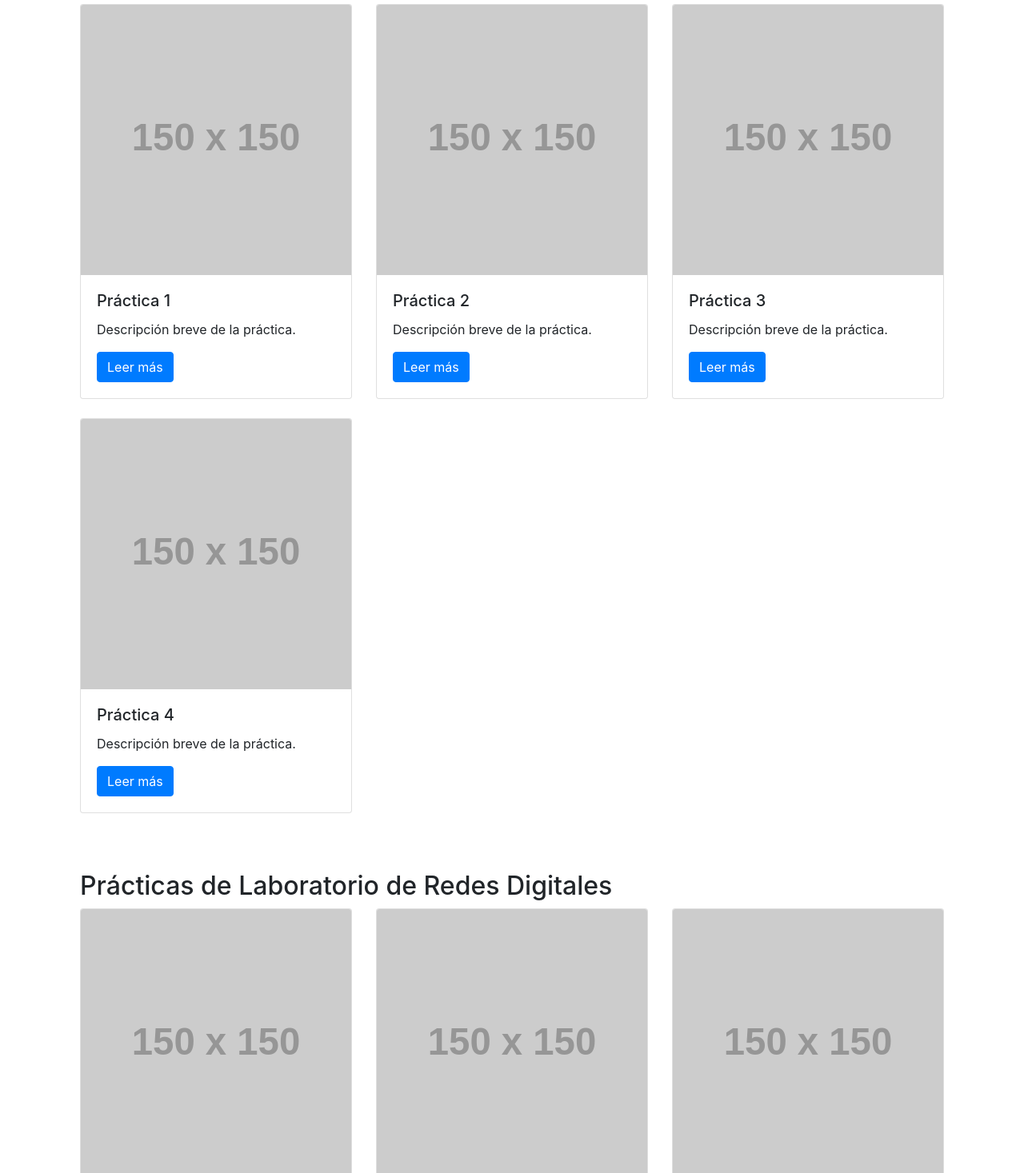
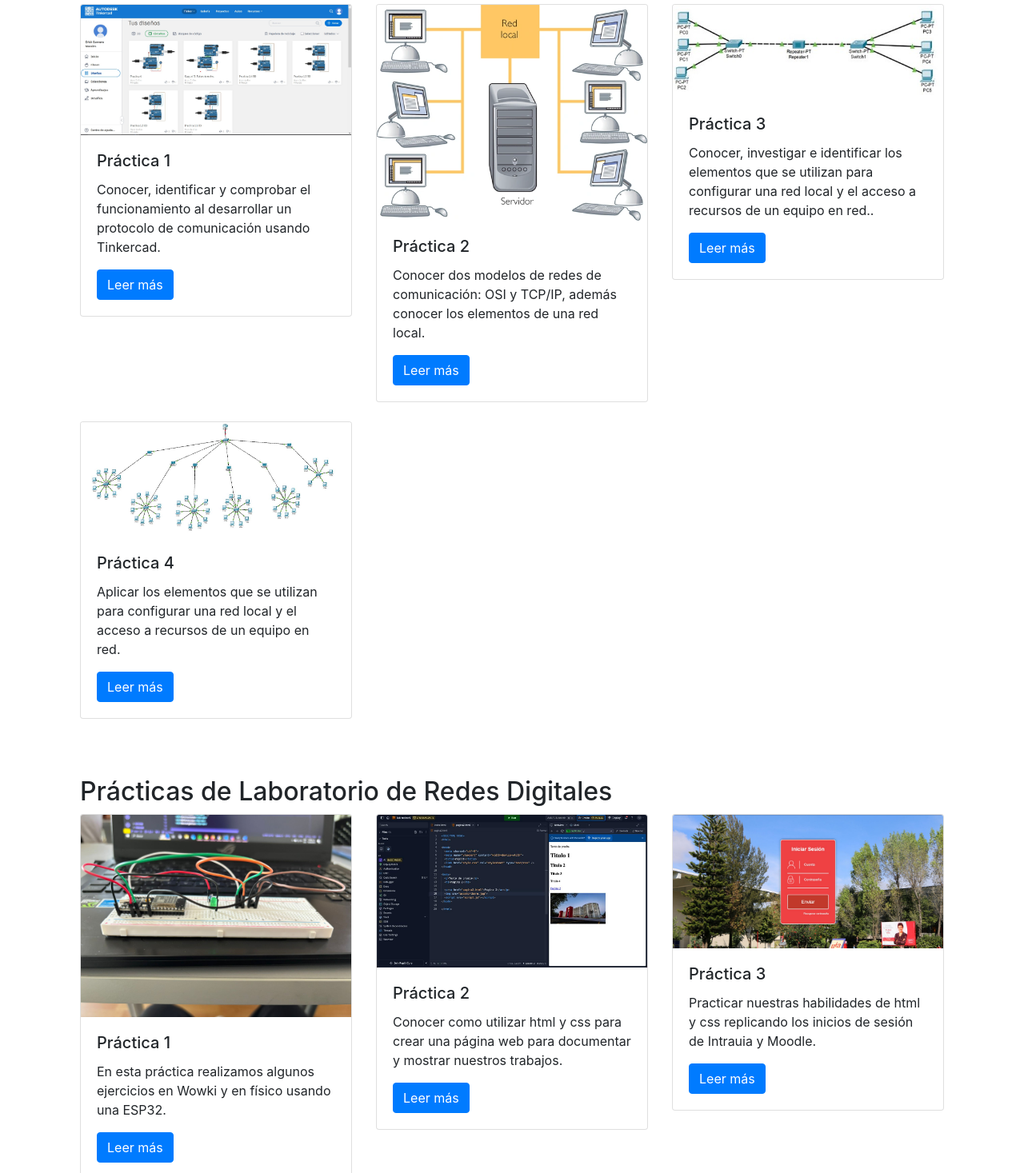
Before and after one commit to ErickG09/Repositorio_Victor-Erick, a plain HTML site: page index.html in a window 1280 px wide. Shown: the part 313-1780 px from the top of the page at 80% size. Drawn offline with nearby package versions, Linux system fonts and the light colour scheme; placeholder pictures from the web are drawn by us.

Commit message:
cambio9_erick

```diff
--- a/index.html
+++ b/index.html
@@ -23,7 +23,7 @@
                     <a class="nav-link" href="#">Informacion</a>
                 </li>
                 <li class="nav-item">
-                    <a class="nav-link" href="#">Acerca de</a>
+                    <a class="nav-link" href="#">Acerca de nosotros</a>
                 </li>
             </ul>
         </div>
@@ -49,10 +49,10 @@
                  <!-- Práctica 1 -->
                 <div class="col-md-4 mb-4">
                     <div class="card">
-                        <img src="https://via.placeholder.com/150" class="card-img-top" alt="Card image">
+                        <img src="assets/index/teoria/tinkercad.jpg" class="card-img-top" alt="Card image">
                         <div class="card-body">
                             <h5 class="card-title">Práctica 1</h5>
-                            <p class="card-text">Descripción breve de la práctica.</p>
+                            <p class="card-text">Conocer, identificar y comprobar el funcionamiento al desarrollar un protocolo de comunicación usando Tinkercad.</p>
                             <a href="practicasteoria/practica1.html" class="btn btn-primary">Leer más</a>
                         </div>
                     </div>
@@ -60,10 +60,10 @@
                 <!-- Práctica 2 -->
                 <div class="col-md-4 mb-4">
                     <div class="card">
-                        <img src="https://via.placeholder.com/150" class="card-img-top" alt="Card image">
+                        <img src="assets/index/teoria/red_local.webp" class="card-img-top" alt="Card image">
                         <div class="card-body">
                             <h5 class="card-title">Práctica 2</h5>
-                            <p class="card-text">Descripción breve de la práctica.</p>
+                            <p class="card-text">Conocer dos modelos de redes de comunicación: OSI y TCP/IP, además conocer los elementos de una red local.</p>
                             <a href="practicasteoria/practica2.html" class="btn btn-primary">Leer más</a>
                         </div>
                     </div>
@@ -71,10 +71,10 @@
                 <!-- Práctica 3 -->
                 <div class="col-md-4 mb-4">
                     <div class="card">
-                        <img src="https://via.placeholder.com/150" class="card-img-top" alt="Card image">
+                        <img src="assets/teoria/practica3/imagenes/redlocal4.jpg" class="card-img-top" alt="Card image">
                         <div class="card-body">
                             <h5 class="card-title">Práctica 3</h5>
-                            <p class="card-text">Descripción breve de la práctica.</p>
+                            <p class="card-text">Conocer, investigar e identificar los elementos que se utilizan para configurar una red local y el acceso a recursos de un equipo en red..</p>
                             <a href="practicasteoria/practica3.html" class="btn btn-primary">Leer más</a>
                         </div>
                     </div>
@@ -83,10 +83,10 @@
                 <!-- Práctica 4 -->
                 <div class="col-md-4 mb-4">
                     <div class="card">
-                        <img src="https://via.placeholder.com/150" class="card-img-top" alt="Card image">
+                        <img src="assets/index/teoria/practica4.jpg" class="card-img-top" alt="Card image">
                         <div class="card-body">
                             <h5 class="card-title">Práctica 4</h5>
-                            <p class="card-text">Descripción breve de la práctica.</p>
+                            <p class="card-text">Aplicar los elementos que se utilizan para configurar una red local y el acceso a recursos de un equipo en red.</p>
                             <a href="practicasteoria/practica4.html" class="btn btn-primary">Leer más</a>
                         </div>
                     </div>
@@ -104,7 +104,7 @@
                 <!-- Práctica 1 -->
                 <div class="col-md-4 mb-4">
                     <div class="card">
-                        <img src="https://via.placeholder.com/150" class="card-img-top" alt="Card image">
+                        <img src="assets/index/lab/practica1.jpg" class="card-img-top" alt="Card image">
                         <div class="card-body">
                             <h5 class="card-title">Práctica 1</h5>
                             <p class="card-text">En esta práctica realizamos algunos ejercicios en Wowki y en físico usando una ESP32.</p>
@@ -115,10 +115,10 @@
                 <!-- Práctica 2 -->
                 <div class="col-md-4 mb-4">
                     <div class="card">
-                        <img src="https://via.placeholder.com/150" class="card-img-top" alt="Card image">
+                        <img src="assets/laboratorio/practica2/imagenes/pagina_victor.jpg" class="card-img-top" alt="Card image">
                         <div class="card-body">
                             <h5 class="card-title">Práctica 2</h5>
-                            <p class="card-text"></p>
+                            <p class="card-text">Conocer como utilizar html y css para crear una página web para documentar y mostrar nuestros trabajos.</p>
                             <a href="practicaslab/practica2.html" class="btn btn-primary">Leer más</a>
                         </div>
                     </div>
@@ -126,10 +126,10 @@
                 <!-- Práctica 3 -->
                 <div class="col-md-4 mb-4">
                     <div class="card">
-                        <img src="https://via.placeholder.com/150" class="card-img-top" alt="Card image">
+                        <img src="assets/laboratorio/practica3/imagenes/intrauia_replica.jpg" class="card-img-top" alt="Card image">
                         <div class="card-body">
                             <h5 class="card-title">Práctica 3</h5>
-                            <p class="card-text">Descripción breve de la práctica.</p>
+                            <p class="card-text">Practicar nuestras habilidades de html y css replicando los inicios de sesión de Intrauia y Moodle.</p>
                             <a href="practicaslab/practica3.html" class="btn btn-primary">Leer más</a>
                         </div>
                     </div>
@@ -138,10 +138,10 @@
                 <!-- Práctica 4 -->
                 <div class="col-md-4 mb-4">
                     <div class="card">
-                        <img src="https://via.placeholder.com/150" class="card-img-top" alt="Card image">
+                        <img src="assets/index/lab/apache.jpg" class="card-img-top" alt="Card image">
                         <div class="card-body">
                             <h5 class="card-title">Práctica 4</h5>
-                            <p class="card-text">Descripción breve de la práctica.</p>
+                            <p class="card-text">Conocer, investigar e identificar los pasos para configurar una red local y el acceso a recursos de un equipo en red.</p>
                             <a href="practicaslab/practica4.html" class="btn btn-primary">Leer más</a>
                         </div>
                     </div>
```
Also changed, not shown: base.html (+2 -1 lines), practicasteoria/practica1.html (+11 -4 lines), practicasteoria/practica2.html (+0 -2 lines), assets/index/lab/apache.jpg (added), assets/index/lab/practica1.jpg (added), assets/index/teoria/practica4.jpg (added), assets/index/teoria/red_local.webp (added), assets/index/teoria/tinkercad.jpg (added).
